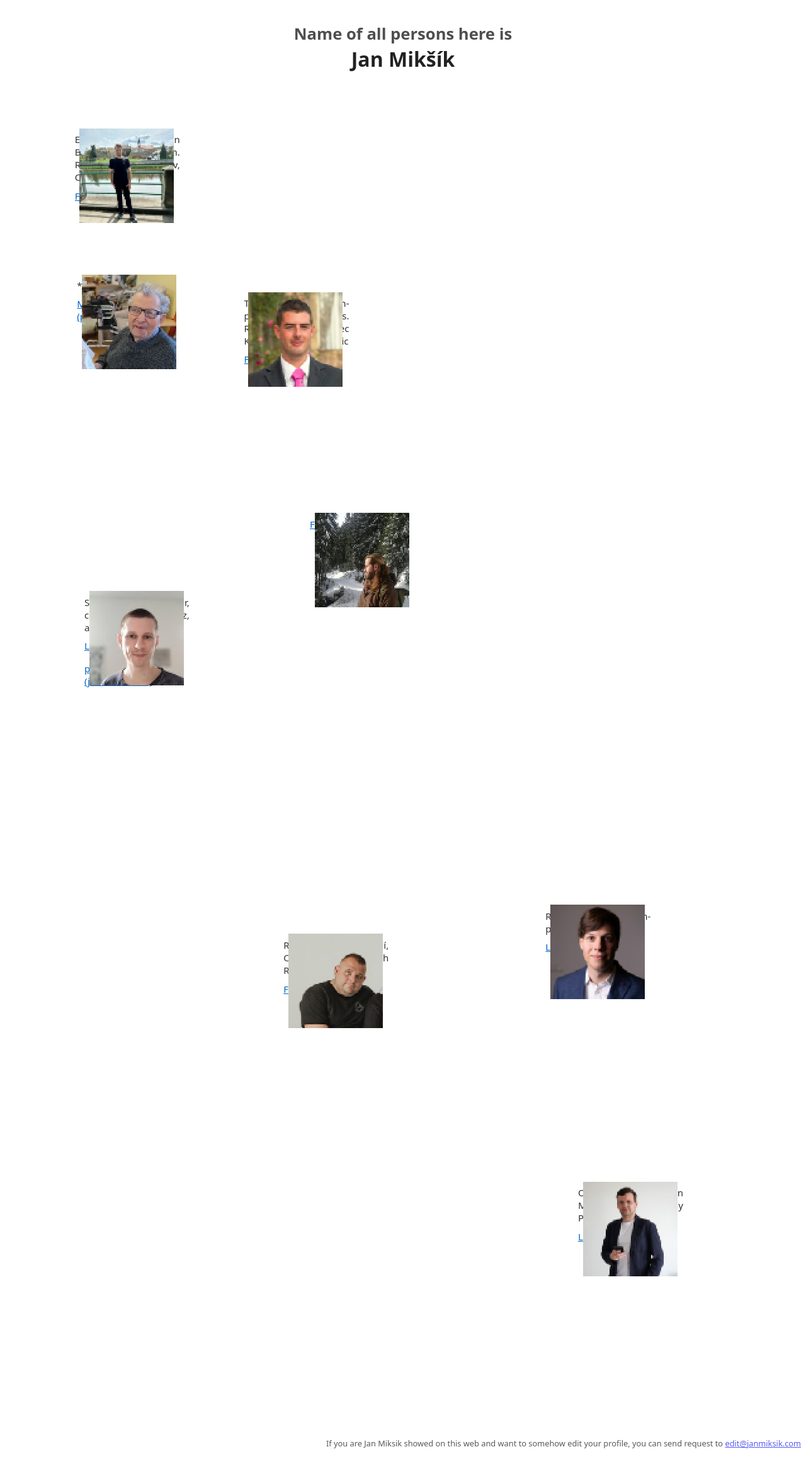
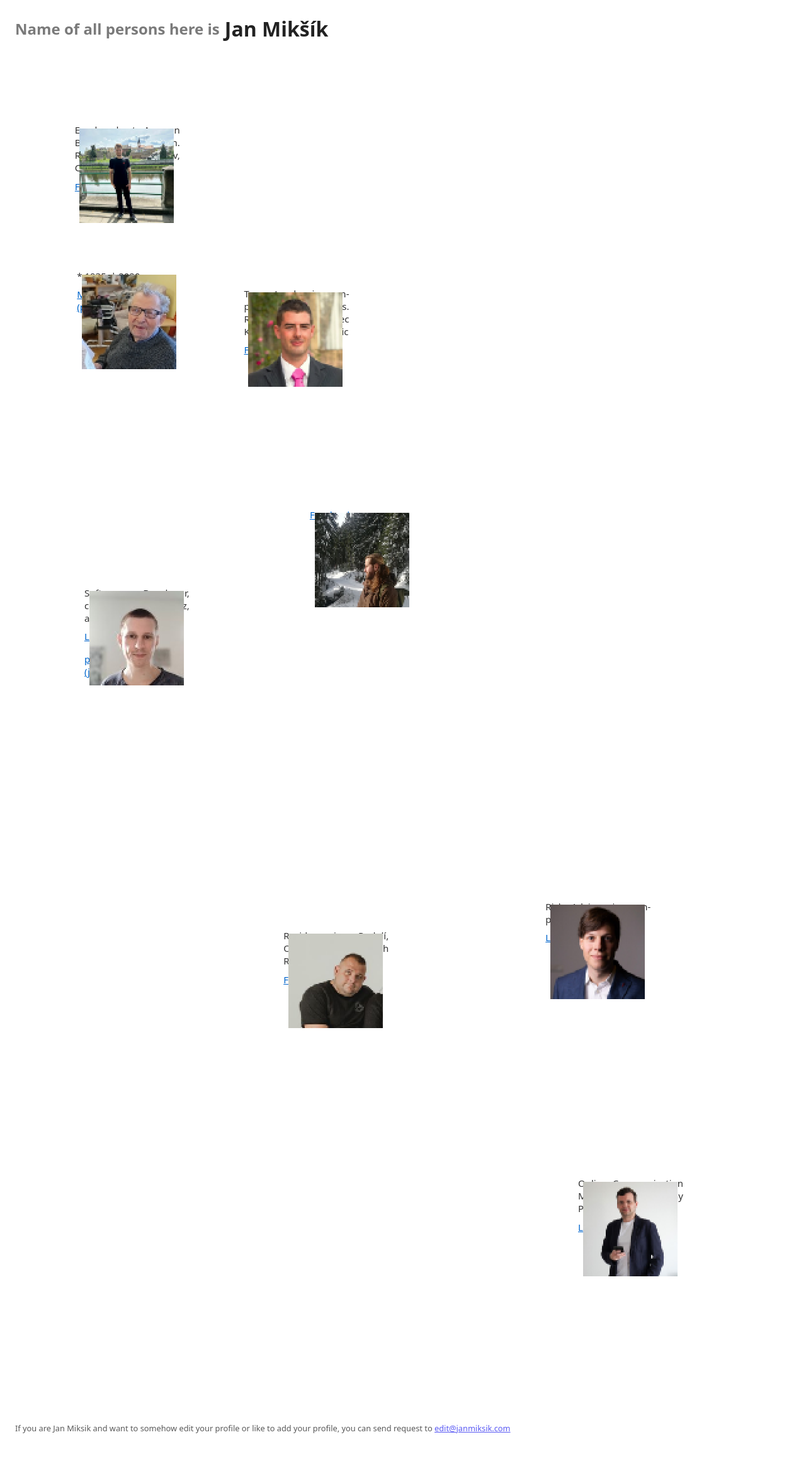
Before and after one commit to jan-miksik/jan-miksik-com, a Nuxt app: page / in a window 1280 px wide. Shown: the whole page at 63% size. Built offline with nearby package versions, Linux system fonts and the light colour scheme.

Commit message:
bit update texts

```diff
--- a/src/pages/index.vue
+++ b/src/pages/index.vue
@@ -1,6 +1,6 @@
 <template>
   <div class="main-container">
-    <h1 class="title"><span class="title-part-a">Name of all persons here is</span><br>
+    <h1 class="title"><span class="title-part-a">Name of all persons here is</span>
       <span class="title-part-b">Jan Mikšík</span></h1>
     <ClientOnly>
       <!-- Canvas only shows on desktop -->
@@ -65,7 +65,7 @@
         </div>
       </div>
     </ClientOnly>
-    <span class="edit-request">If you are Jan Miksik showed on this web and want to somehow edit your profile, you can send request to <a href="mailto:edit@janmiksik.com">edit@janmiksik.com</a></span>
+    <span class="edit-request">If you are Jan Miksik and want to somehow edit your profile or like to add your profile, you can send request to <a href="mailto:edit@janmiksik.com">edit@janmiksik.com</a></span>
   </div>
   <NuxtPage />
 </template>
@@ -155,6 +155,7 @@ onMounted(() => {
   top: 100%;
   left: 0;
   margin-left: -7px;
+  margin-top: -15px;
   z-index: -1;
   width: 167px;
   text-align: justify;
@@ -177,15 +178,22 @@ onMounted(() => {
 }
 
 .title {
+  color: #222;
+  font-size: 2rem;
+
   margin-bottom: 5rem;
-  font-size: 2rem;
-  color: #222;
-  text-align: center;
+  margin-top: 1rem;
+  margin-left: 1rem;
+
+  display: flex;
+  align-items: center;
+  flex-wrap: wrap;
+  gap: 0.5rem;
 }
 
 .title-part-a {
-  font-size: 1.6rem;
-  opacity: 0.8;
+  font-size: 1.5rem;
+  opacity: 0.6;
 }
 
 .social-links a {
@@ -223,11 +231,12 @@ onMounted(() => {
 }
 
 .edit-request {
-  text-align: end;
   font-size: 0.8rem;
   opacity: 0.8;
   opacity: 0.65;
-  padding-bottom: 0.5rem;
+  position: relative;
+  padding-bottom: 2rem;
+  padding-left: 1rem;
 }
 
 /* Mobile styles */
```
